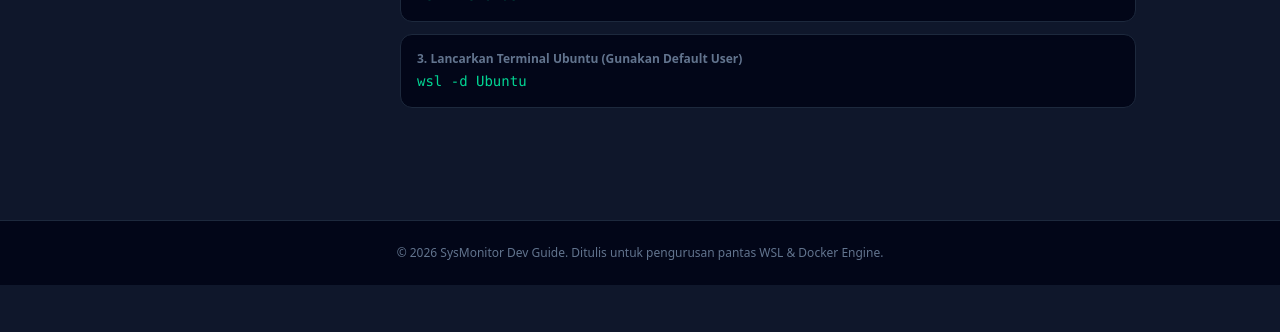
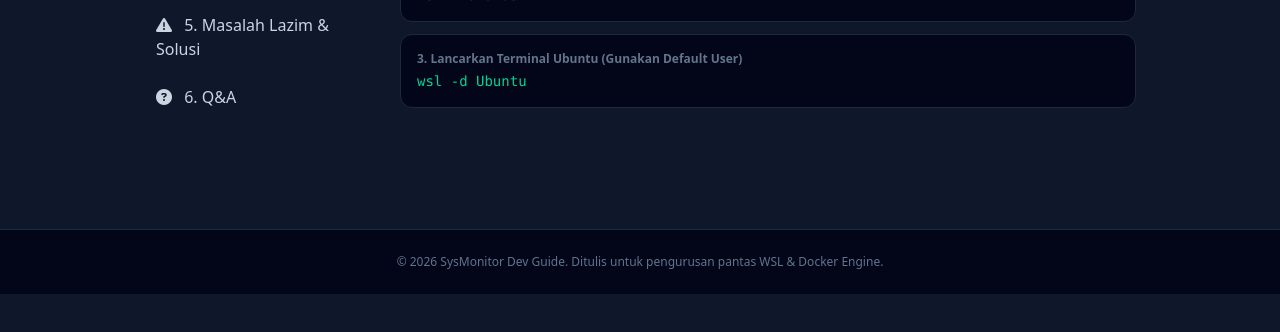
Before and after one commit to state-of-protocol/WSL---Hub-Docker-Edukasi, a plain HTML site: page index.html in a window 1280 px wide. Shown: the part 368-700 px from the top of the page. Drawn offline with nearby package versions, Linux system fonts and the light colour scheme.

Commit message:
Update navigation menu with new links
Added additional links to the navigation menu.

```diff
--- a/index.html
+++ b/index.html
@@ -9,7 +9,6 @@
 </head>
 <body class="bg-slate-900 text-slate-100 font-sans antialiased selection:bg-cyan-500 selection:text-slate-900">
 
-    <!-- Header -->
     <header class="border-b border-slate-800 bg-slate-900/80 backdrop-blur sticky top-0 z-50">
         <div class="max-w-5xl mx-auto px-4 py-4 flex justify-between items-center">
             <div class="flex items-center space-x-3">
@@ -23,9 +22,7 @@
         </div>
     </header>
 
-    <!-- Main Content -->
     <main class="max-w-5xl mx-auto px-4 py-8 grid grid-cols-1 md:grid-cols-4 gap-8">
-        <!-- Sidebar Menu -->
         <nav class="md:col-span-1 space-y-2 sticky top-24 self-start">
             <p class="text-xs font-semibold tracking-wider text-slate-500 uppercase px-3">Menu Rujukan</p>
             <a href="index.html" class="block px-3 py-2 rounded-lg bg-slate-800 text-cyan-400 font-medium"><i class="fa-solid fa-house mr-2"></i> 0. Proses Mula</a>
@@ -33,9 +30,10 @@
             <a href="docker-setup.html" class="block px-3 py-2 rounded-lg hover:bg-slate-800 text-slate-300 hover:text-cyan-400 transition font-medium"><i class="fa-solid fa-gear mr-2"></i> 2. Setup Docker</a>
             <a href="docker-manage.html" class="block px-3 py-2 rounded-lg hover:bg-slate-800 text-slate-300 hover:text-cyan-400 transition font-medium"><i class="fa-solid fa-cubes mr-2"></i> 3. Urus Container</a>
             <a href="docker-cleanup.html" class="block px-3 py-2 rounded-lg hover:bg-slate-800 text-slate-300 hover:text-cyan-400 transition font-medium"><i class="fa-solid fa-trash-can mr-2"></i> 4. Pembersihan Bersih</a>
+            <a href="problems.html" class="block px-3 py-2 rounded-lg hover:bg-slate-800 text-slate-300 hover:text-cyan-400 transition font-medium"><i class="fa-solid fa-triangle-exclamation mr-2"></i> 5. Masalah Lazim & Solusi</a>
+            <a href="qa.html" class="block px-3 py-2 rounded-lg hover:bg-slate-800 text-slate-300 hover:text-cyan-400 transition font-medium"><i class="fa-solid fa-circle-question mr-2"></i> 6. Q&A</a>
         </nav>
 
-        <!-- Content Area -->
         <div class="md:col-span-3 space-y-12">
             <section class="space-y-4">
                 <h2 class="text-2xl font-bold text-slate-100 flex items-center border-b border-slate-800 pb-2"><span class="text-cyan-400 mr-2">00.</span> Proses Mula & Penyediaan Persekitaran</h2>
```
